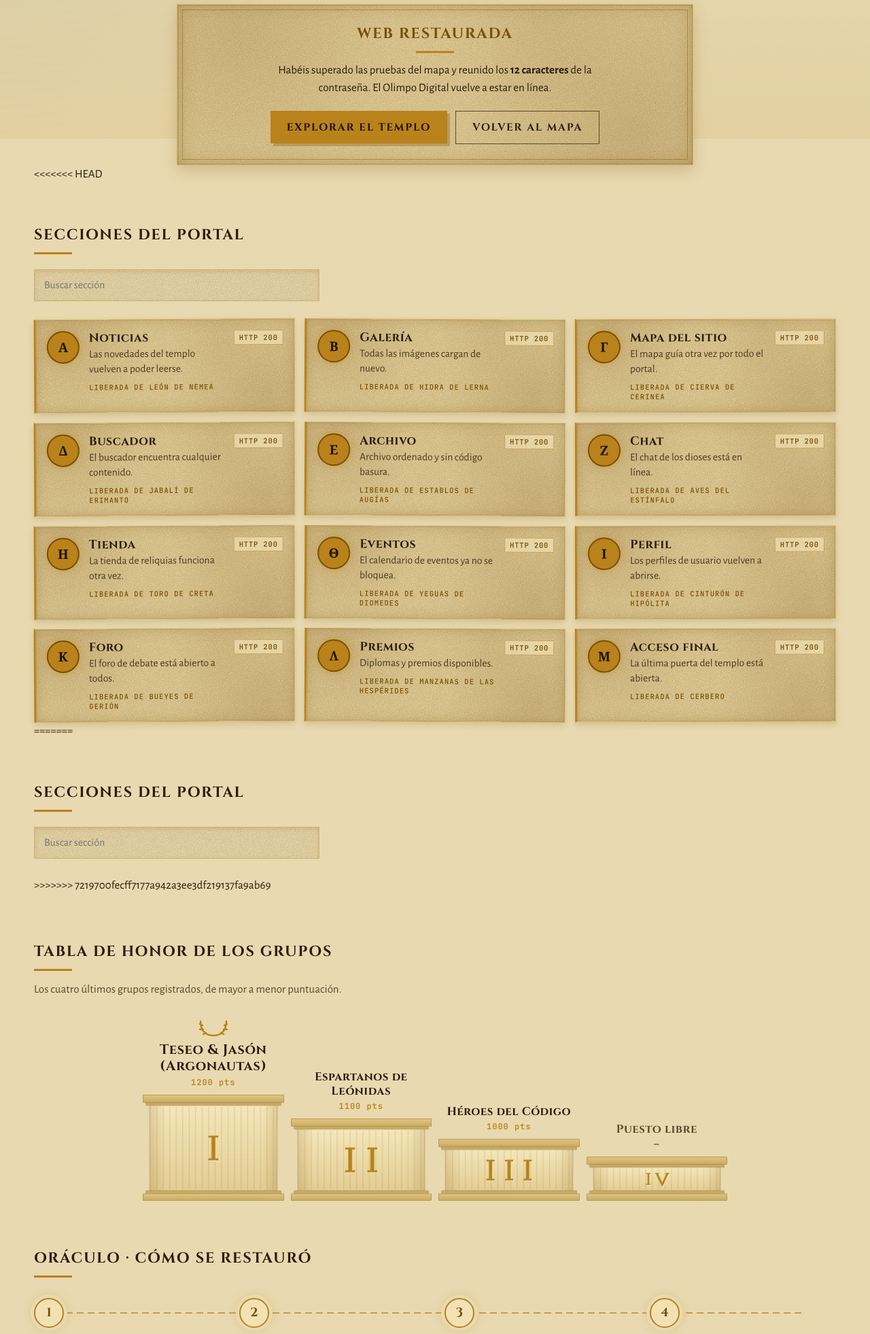
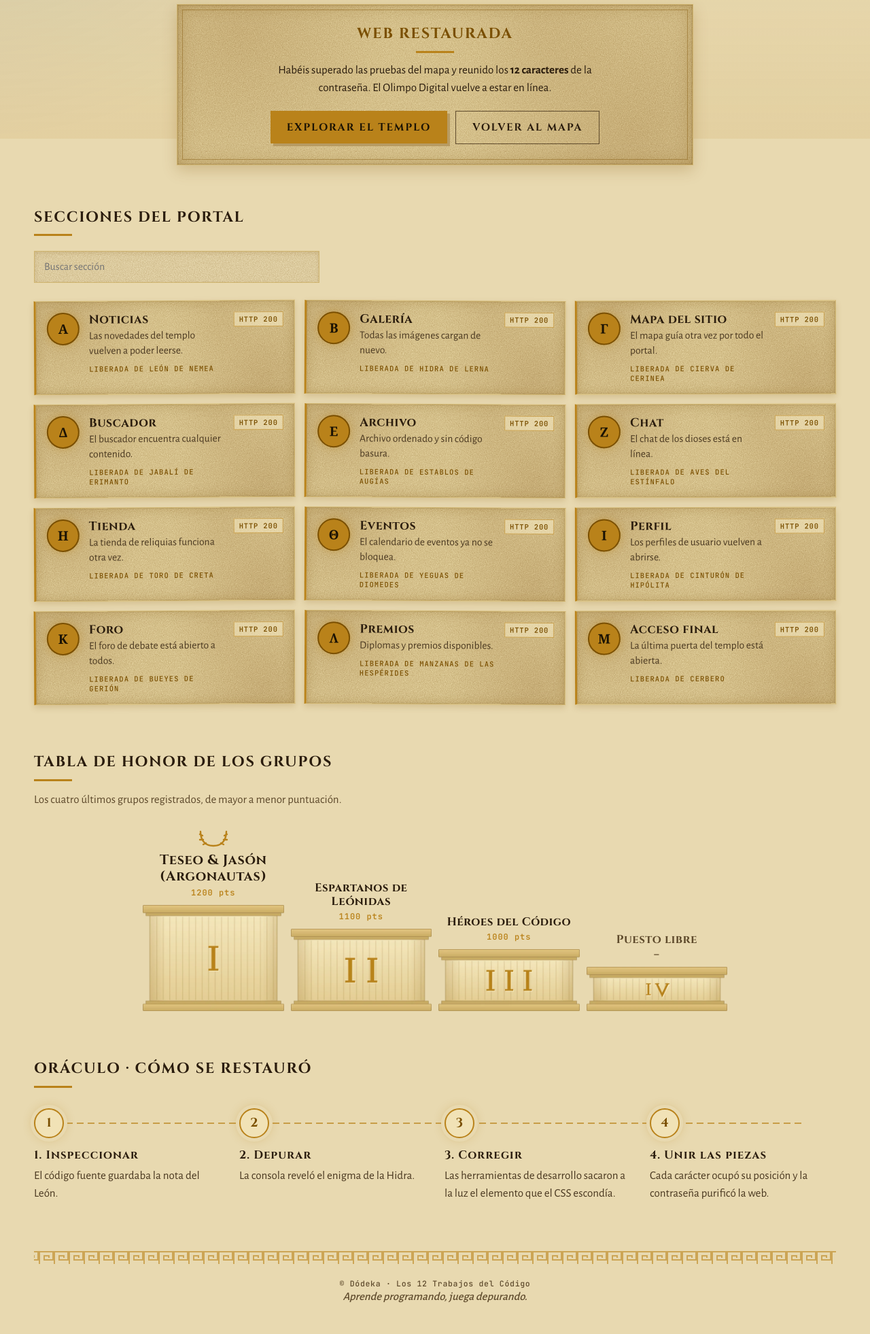
Before and after one commit to IxchelChvz/Escape-Room, a Flask app: page /restaurada?presentacion=1 in a window 1280 px wide. Shown: the part 596-2558 px from the top of the page at 68% size. After the commit the page ends 2512 px from the top, so only its background shows below. Run offline with Flask 3, Linux system fonts and the light colour scheme.

Commit message:
Arreglar conflicto sin resolver en webRestaurada.html
Quita las marcas de conflicto y la seccion "Secciones del portal" que
quedo duplicada (mismos id: secciones, grid, q y none).

Co-Authored-By: Claude Opus 5.5 <noreply@anthropic.com>

```diff
--- a/templates/webRestaurada.html
+++ b/templates/webRestaurada.html
@@ -68,17 +68,6 @@
             <div class="actions"><a class="btn" href="#secciones">Explorar el templo</a><a class="btn ghost" href="{{ url_for('main.mapa') }}">Volver al mapa</a></div>
         </section>
 
-<<<<<<< HEAD
-            <section class="trials" id="secciones" aria-labelledby="sec">
-                <h2 class="sec" id="sec">Secciones del portal</h2>
-                <div class="tools">
-                    <label for="q" class="sr-only">Buscar sección</label>
-                    <input id="q" type="search" placeholder="Buscar sección">
-                </div>
-                <ul class="tl" id="grid"></ul>
-                <p id="none">No hay ninguna sección que coincida con la búsqueda.</p>
-            </section>
-=======
         <section class="trials" id="secciones" aria-labelledby="sec">
             <h2 class="sec" id="sec">Secciones del portal</h2>
             <div class="tools">
@@ -88,7 +77,6 @@
             <ul class="tl" id="grid"></ul>
             <p id="none">No hay ninguna sección que coincida con la búsqueda.</p>
         </section>
->>>>>>> 7219700fecff7177a942a3ee3df219137fa9ab69
 
         <section class="section" id="clasificacion" aria-labelledby="lb-title">
             <h2 class="sec" id="lb-title">Tabla de Honor de los Grupos</h2>
```
